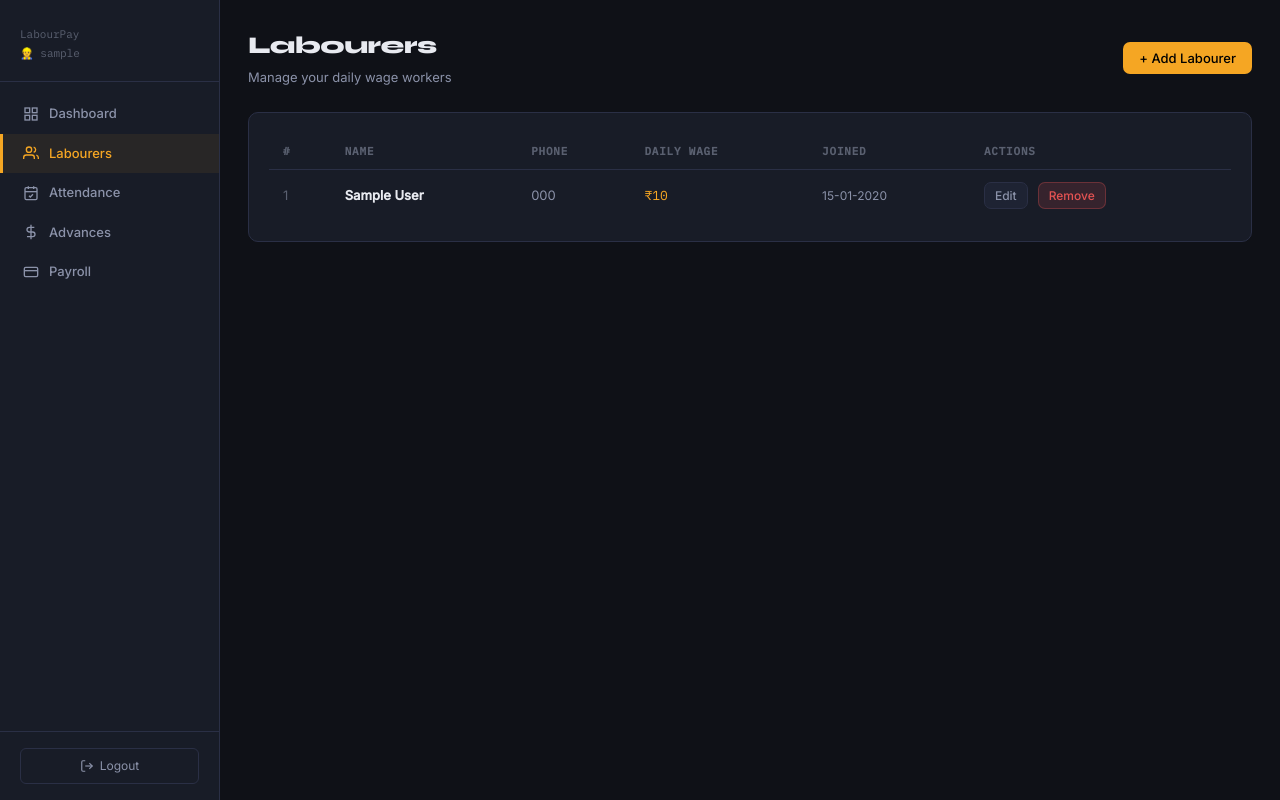
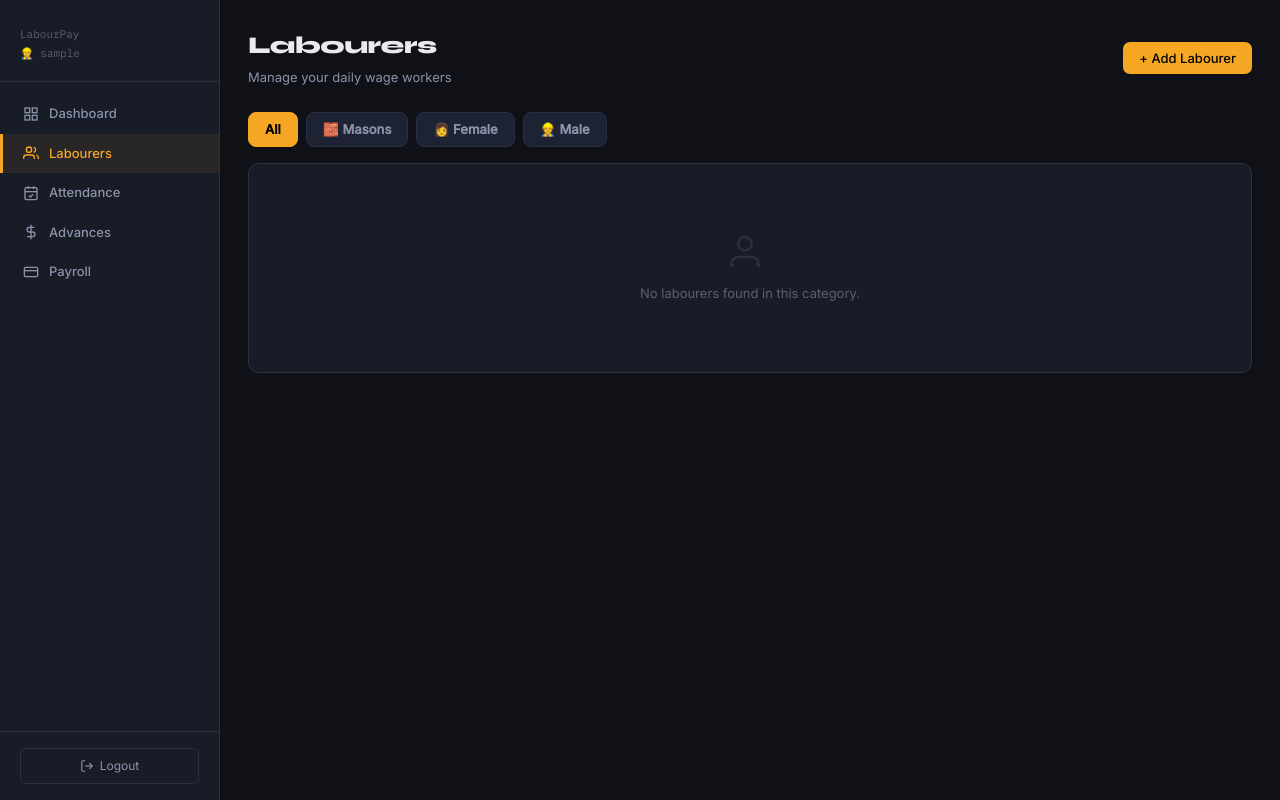
Before and after one commit to Hemanth8105/labourpay, a Flask app: page /employees?category=all in a window 1280 px wide. Run offline with Flask 3, Linux system fonts and the light colour scheme; a user stored in the database is signed in; tables that the repository leaves empty hold one stand-in row (values such as "Sample post"); some libraries are stand-ins or nearby versions.

Commit message:
Add category filter (Mason/Female/Male) to labourers

```diff
--- a/models.py
+++ b/models.py
@@ -19,6 +19,7 @@
     daily_wage = db.Column(db.Numeric(10, 2), nullable=False)
     joining_date = db.Column(db.Date, default=date.today)
     is_active = db.Column(db.Boolean, default=True)
+    category = db.Column(db.String(50), default='male')  # male, female, mason
     created_at = db.Column(db.DateTime, server_default=db.func.now())
 
     attendance = db.relationship('Attendance', backref='employee', lazy=True, cascade='all, delete')
--- a/routes/employees.py
+++ b/routes/employees.py
@@ -10,8 +10,24 @@
 @employees_bp.route('/employees')
 @login_required
 def index():
-    employees = Employee.query.filter_by(is_active=True).order_by(Employee.name).all()
-    return render_template('pages/employees.html', employees=employees)
+    category = request.args.get('category', 'all')
+    query = Employee.query.filter_by(is_active=True)
+
+    # Order: masons first, then female, then male
+    if category == 'mason':
+        employees = query.filter_by(category='mason').order_by(Employee.name).all()
+    elif category == 'female':
+        employees = query.filter_by(category='female').order_by(Employee.name).all()
+    elif category == 'male':
+        employees = query.filter_by(category='male').order_by(Employee.name).all()
+    else:
+        # All: masons first, then female, then male
+        masons = query.filter_by(category='mason').order_by(Employee.name).all()
+        females = query.filter_by(category='female').order_by(Employee.name).all()
+        males = query.filter_by(category='male').order_by(Employee.name).all()
+        employees = masons + females + males
+
+    return render_template('pages/employees.html', employees=employees, active_category=category)
 
 
 @employees_bp.route('/employees/add', methods=['POST'])
@@ -21,12 +37,13 @@
     phone = request.form.get('phone', '').strip()
     daily_wage = request.form.get('daily_wage')
     joining_date = request.form.get('joining_date') or date.today()
+    category = request.form.get('category', 'male')
 
     if not name or not daily_wage:
         flash('Name and daily wage are required.', 'error')
         return redirect(url_for('employees.index'))
 
-    emp = Employee(name=name, phone=phone, daily_wage=daily_wage, joining_date=joining_date)
+    emp = Employee(name=name, phone=phone, daily_wage=daily_wage, joining_date=joining_date, category=category)
     db.session.add(emp)
     db.session.commit()
     flash(f'{name} added successfully!', 'success')
@@ -40,6 +57,7 @@
     emp.name = request.form.get('name', emp.name).strip()
     emp.phone = request.form.get('phone', '').strip()
     emp.daily_wage = request.form.get('daily_wage', emp.daily_wage)
+    emp.category = request.form.get('category', emp.category)
     db.session.commit()
     flash('Employee updated.', 'success')
     return redirect(url_for('employees.index'))
--- a/templates/pages/employees.html
+++ b/templates/pages/employees.html
@@ -10,24 +10,57 @@
   <button class="btn btn-primary" onclick="openModal('addModal')">+ Add Labourer</button>
 </div>
 
+<!-- Category Filter Buttons -->
+<div style="display:flex;gap:8px;margin-bottom:16px;flex-wrap:wrap">
+  <a href="{{ url_for('employees.index', category='all') }}"
+    style="padding:7px 16px;border-radius:8px;font-size:13px;font-weight:600;text-decoration:none;border:1px solid var(--border);
+    {% if active_category == 'all' %}background:var(--accent);color:#000;border-color:var(--accent){% else %}background:var(--bg3);color:var(--text2){% endif %}">
+    All
+  </a>
+  <a href="{{ url_for('employees.index', category='mason') }}"
+    style="padding:7px 16px;border-radius:8px;font-size:13px;font-weight:600;text-decoration:none;border:1px solid var(--border);
+    {% if active_category == 'mason' %}background:#E55353;color:#fff;border-color:#E55353{% else %}background:var(--bg3);color:var(--text2){% endif %}">
+    🧱 Masons
+  </a>
+  <a href="{{ url_for('employees.index', category='female') }}"
+    style="padding:7px 16px;border-radius:8px;font-size:13px;font-weight:600;text-decoration:none;border:1px solid var(--border);
+    {% if active_category == 'female' %}background:#9B59B6;color:#fff;border-color:#9B59B6{% else %}background:var(--bg3);color:var(--text2){% endif %}">
+    👩 Female
+  </a>
+  <a href="{{ url_for('employees.index', category='male') }}"
+    style="padding:7px 16px;border-radius:8px;font-size:13px;font-weight:600;text-decoration:none;border:1px solid var(--border);
+    {% if active_category == 'male' %}background:#3498DB;color:#fff;border-color:#3498DB{% else %}background:var(--bg3);color:var(--text2){% endif %}">
+    👷 Male
+  </a>
+</div>
+
 <div class="card">
   {% if employees %}
   <div class="table-wrap">
     <table>
       <thead>
-        <tr><th>#</th><th>Name</th><th>Phone</th><th>Daily Wage</th><th>Joined</th><th>Actions</th></tr>
+        <tr><th>#</th><th>Name</th><th>Category</th><th>Phone</th><th>Daily Wage</th><th>Joined</th><th>Actions</th></tr>
       </thead>
       <tbody>
         {% for emp in employees %}
         <tr>
           <td style="color:var(--text3)">{{ loop.index }}</td>
           <td style="font-weight:600">{{ emp.name }}</td>
+          <td>
+            {% if emp.category == 'mason' %}
+              <span style="background:rgba(229,83,83,0.15);color:#E55353;padding:3px 10px;border-radius:20px;font-size:11px;font-weight:600">🧱 Mason</span>
+            {% elif emp.category == 'female' %}
+              <span style="background:rgba(155,89,182,0.15);color:#9B59B6;padding:3px 10px;border-radius:20px;font-size:11px;font-weight:600">👩 Female</span>
+            {% else %}
+              <span style="background:rgba(52,152,219,0.15);color:#3498DB;padding:3px 10px;border-radius:20px;font-size:11px;font-weight:600">👷 Male</span>
+            {% endif %}
+          </td>
           <td style="color:var(--text2)">{{ emp.phone or '—' }}</td>
           <td><span class="mono" style="color:var(--accent)">₹{{ "{:,.0f}".format(emp.daily_wage) }}</span></td>
           <td style="color:var(--text2);font-size:12px">{{ emp.joining_date.strftime('%d-%m-%Y') if emp.joining_date else '—' }}</td>
           <td>
             <div class="flex-gap">
-              <button class="btn btn-ghost btn-sm" onclick="openEditModal({{ emp.id }}, '{{ emp.name }}', '{{ emp.phone or '' }}', {{ emp.daily_wage }})">Edit</button>
+              <button class="btn btn-ghost btn-sm" onclick="openEditModal({{ emp.id }}, '{{ emp.name }}', '{{ emp.phone or '' }}', {{ emp.daily_wage }}, '{{ emp.category or 'male' }}')">Edit</button>
               <form method="POST" action="{{ url_for('employees.delete', emp_id=emp.id) }}" onsubmit="return confirm('Remove {{ emp.name }}?')">
                 <button type="submit" class="btn btn-danger btn-sm">Remove</button>
               </form>
@@ -41,7 +74,7 @@
   {% else %}
   <div class="empty-state">
     <svg viewBox="0 0 24 24" fill="none" stroke="currentColor" stroke-width="1.5"><path d="M17 21v-2a4 4 0 0 0-4-4H5a4 4 0 0 0-4 4v2"/><circle cx="9" cy="7" r="4"/></svg>
-    <p>No labourers added yet. Add your first worker!</p>
+    <p>No labourers found in this category.</p>
   </div>
   {% endif %}
 </div>
@@ -65,9 +98,19 @@
           <input type="number" name="daily_wage" placeholder="500" min="1" required/>
         </div>
       </div>
-      <div class="form-group">
-        <label>Joining Date</label>
-        <input type="date" name="joining_date"/>
+      <div class="form-row">
+        <div class="form-group">
+          <label>Category *</label>
+          <select name="category">
+            <option value="mason">🧱 Mason</option>
+            <option value="female">👩 Female</option>
+            <option value="male" selected>👷 Male</option>
+          </select>
+        </div>
+        <div class="form-group">
+          <label>Joining Date</label>
+          <input type="date" name="joining_date"/>
+        </div>
       </div>
       <div class="modal-footer">
         <button type="button" class="btn btn-ghost" onclick="closeModal('addModal')">Cancel</button>
@@ -96,6 +139,14 @@
           <input type="number" name="daily_wage" id="editWage" min="1" required/>
         </div>
       </div>
+      <div class="form-group">
+        <label>Category *</label>
+        <select name="category" id="editCategory">
+          <option value="mason">🧱 Mason</option>
+          <option value="female">👩 Female</option>
+          <option value="male">👷 Male</option>
+        </select>
+      </div>
       <div class="modal-footer">
         <button type="button" class="btn btn-ghost" onclick="closeModal('editModal')">Cancel</button>
         <button type="submit" class="btn btn-primary">Update</button>
@@ -107,10 +158,11 @@
 
 {% block scripts %}
 <script>
-function openEditModal(id, name, phone, wage) {
+function openEditModal(id, name, phone, wage, category) {
   document.getElementById('editName').value = name;
   document.getElementById('editPhone').value = phone;
   document.getElementById('editWage').value = wage;
+  document.getElementById('editCategory').value = category;
   document.getElementById('editForm').action = '/employees/edit/' + id;
   openModal('editModal');
 }
```
